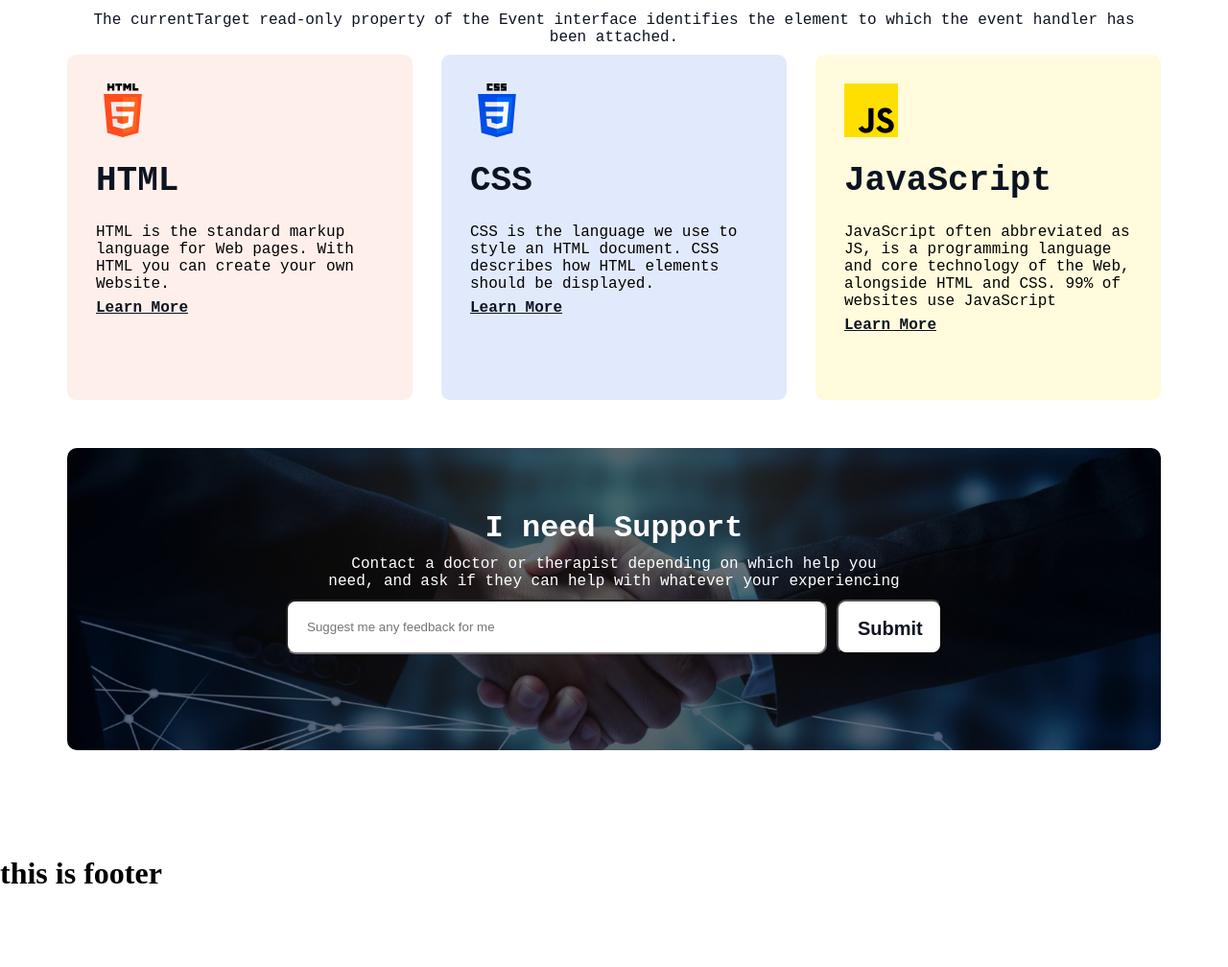
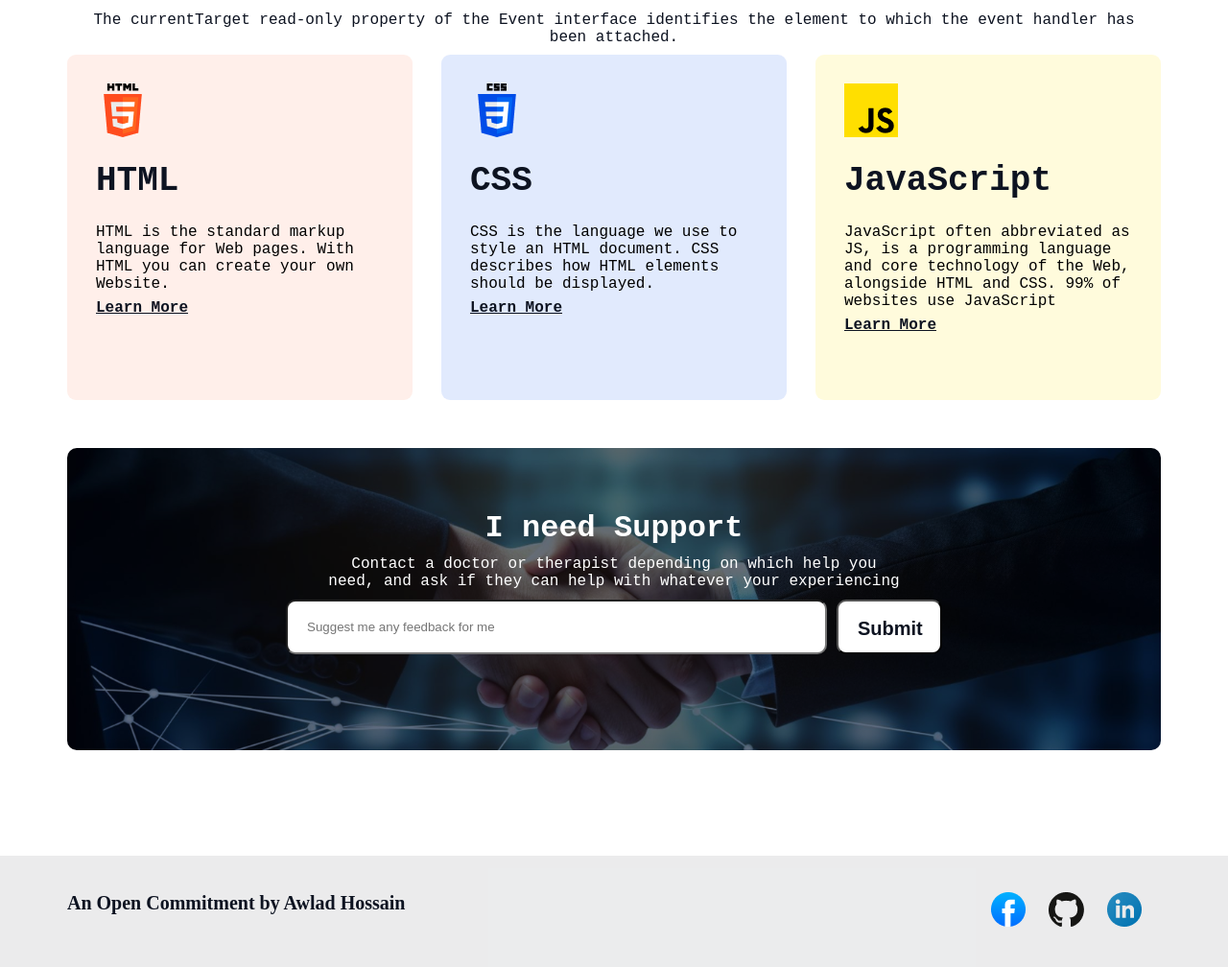
Before and after one commit to Selim999-BD/assignment-1, a plain HTML site: page index.html in a window 1280 px wide. Shown: the part 3414-4422 px from the top of the page at 96% size. Before the commit the page ends 4343 px from the top, so only its background shows below. Drawn offline with Linux system fonts and the light colour scheme; a web font is replaced by a local one.

Commit message:
done the project

```diff
--- a/index.html
+++ b/index.html
@@ -139,8 +139,14 @@
     </main>
 
     <footer id="footer">
-        <h1>this is footer</h1>
-
+        <div class="footer-contain">
+            <h2 class="contain-footer">An Open Commitment by Awlad Hossain</h2>
+            <div class="footer-logo">
+                <a href="https://web.facebook.com/?_rdc=1&_rdr"><img src="assets/facebook.png" alt=""></a>
+                <a href="https://github.com/"><img src="assets/github.png" alt=""></a>
+                <a href="https://www.linkedin.com/"><img src="assets/linkedin-icon 1.png" alt=""></a>
+            </div>
+        </div>
     </footer>
 </body>
 </html>
--- a/styles/style.css
+++ b/styles/style.css
@@ -257,3 +257,23 @@ input[type="submit"]{
     color: #0D1321;
     cursor: pointer;
 }
+
+/* footer style */
+#footer{
+    background-color: #0d132115;
+}
+.footer-contain{
+    width:1140px;
+    display: flex;
+    justify-content: space-between;
+    margin: 0 auto;
+    padding: 38px 0;
+}
+.contain-footer{
+    font-size: 20px;
+    font-weight: 600;
+    color: #0D1321;
+}
+.footer-logo a{
+    margin-right: 20px;
+}
```
